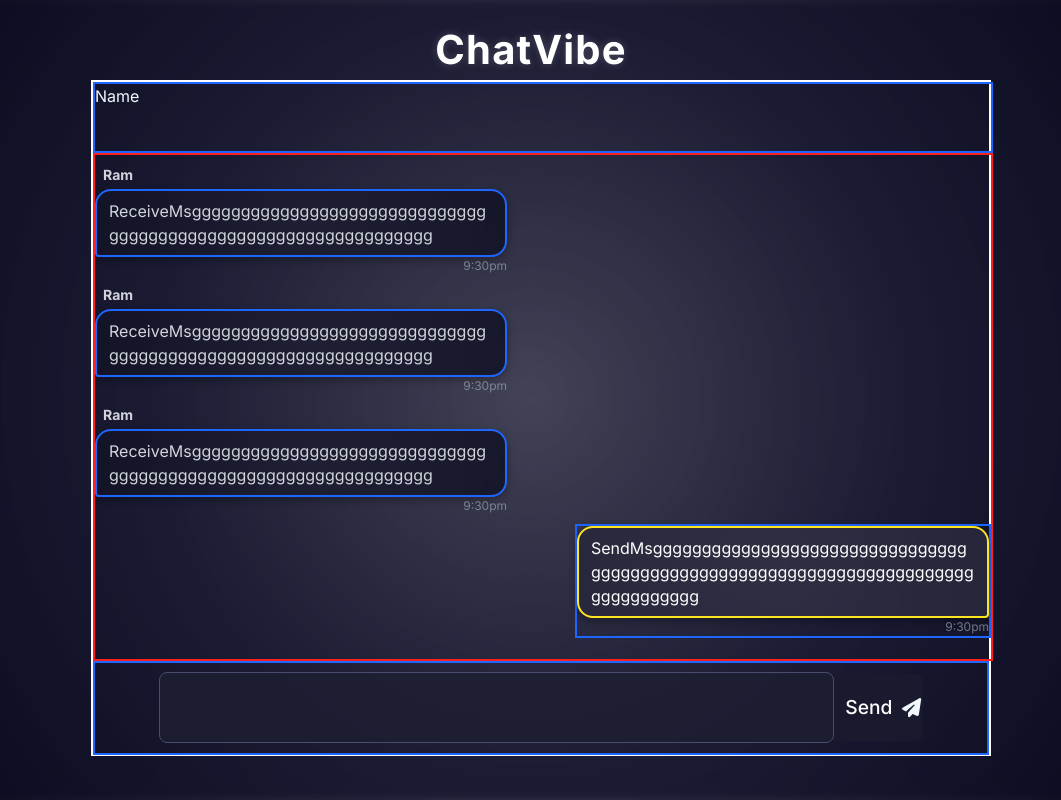
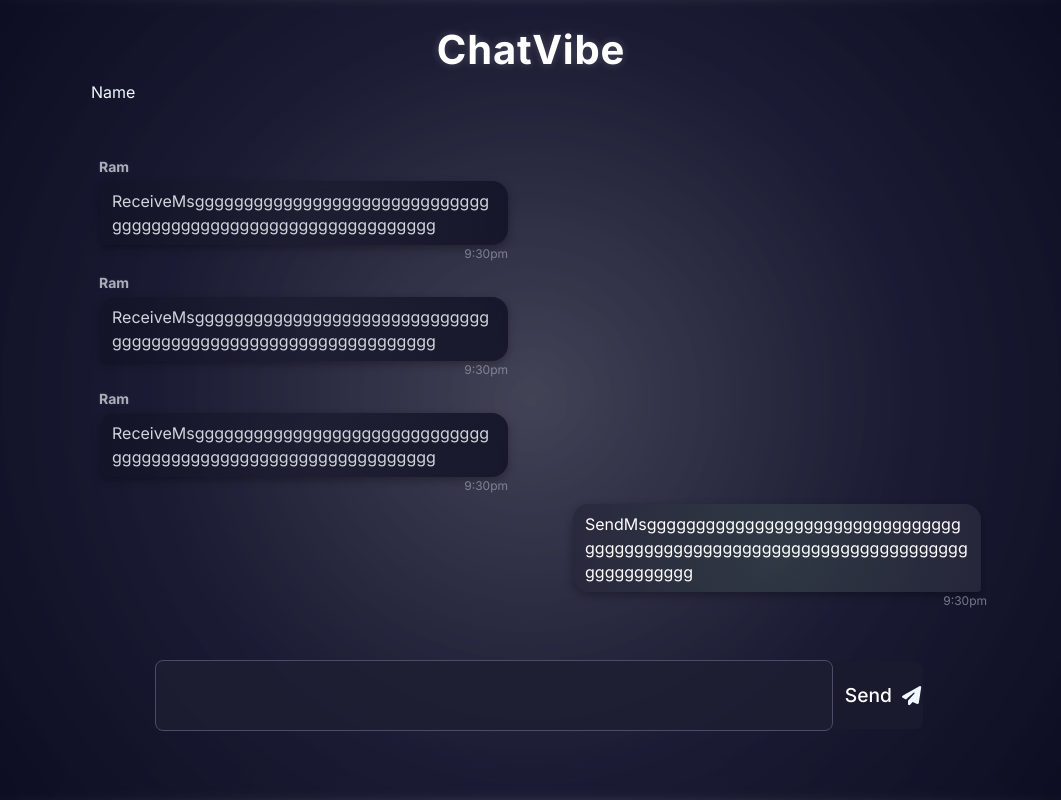
Before and after one commit to NabinCenth/ChatVibe-Client, a React (Vite) app: page / in a window 1280 px wide. Shown: the whole page, without its empty margins (109-1170 px from the left). Built offline with nearby package versions, Linux system fonts and the light colour scheme.

Commit message:
client side final ui commit

```diff
--- a/src/App.css
+++ b/src/App.css
@@ -1,6 +1,11 @@
 @import url('https://fonts.googleapis.com/css2?family=Inter:wght@400;500;700&display=swap');
+@import url('https://fonts.googleapis.com/css2?family=Amatic+SC:wght@400;700&family=Audiowide&family=Bebas+Neue&family=Orbitron:wght@400..900&display=swap');
 #root{
   margin: 0;
 padding: 0;
 
 }
+.title{
+  font-family: 'Orbitron', sans-serif;
+
+}
--- a/src/Component/Board/Container.css
+++ b/src/Component/Board/Container.css
@@ -2,20 +2,21 @@
 .Container-b{
     width: 70vw;
     height: 84vh;
-    border: 2px solid #ffffff;
+    /* border: 2px solid #ffffff; */
     margin-left:15vw;
     margin-right: 15vw;
+    overflow: visible;
 }
 
 .Name-1{
-    border: 2px solid #1f66ff;
+    /* border: 2px solid #1f66ff; */
     width: 70vw;
     height: 10%;
 }
 .footer{
     display: flex;
     height: 13.3%;
-    border: 2px solid #1f66ff;
+    /* border: 2px solid #1f66ff; */
 
     justify-content: center;
     align-items: center;
@@ -55,8 +56,9 @@ width: 75%;
     width: 70vw;
    flex-grow: auto;
   height:75% ;
-  border: 2px solid #ff1f1f;
-   overflow: scroll;
+  scroll-behavior: smooth;
+  /* border: 2px solid #ff1f1f; */
+   overflow-y: auto;
    overflow-x: hidden;
 }
 .containerR{
@@ -76,7 +78,7 @@ width: 75%;
 .containerS{
     display: flex;
     flex-direction: column;
-    border: 2px solid #1f66ff;
+    /* border: 2px solid #1f66ff; */
     height: fit-content;
     width: fit-content;
     min-width: 10%;
@@ -91,11 +93,11 @@ width: 75%;
 
 .ReceiveMsg{
     display: flex;
-    border: 2px solid #1f66ff;
+    /* border: 2px solid #1f66ff; */
     max-width:30vw ;
     min-height: 30%;
     height: fit-content;
-
+  margin-left: 9px;
     font-family: 'Inter', Arial, sans-serif;
     font-weight: 400;
     font-size: 16px;
@@ -126,6 +128,15 @@ width: 75%;
      color: #d1d5db;
       margin-bottom: 4px;
       margin-left: 8px;
+      text-shadow: 0 0 4px rgba(100, 100, 120, 0.3);
+      cursor: context-menu;
+      opacity: 0.8; /* Slightly transparent by default */
+}
+.Namer:hover {
+  opacity: 1; /* Full opacity on hover */
+  text-shadow: 0 0 6px rgba(120, 120, 140, 0.4); /* Enhanced glow on hover */
+  transition: opacity 0.2s ease, text-shadow 0.2s ease; /* Smooth transition */
+
 }
 .Timestampr{
     display: flex;
@@ -140,6 +151,7 @@ width: 75%;
   align-items: center; /* Vertically centers the text */
   justify-content: flex-start; /* Aligns text to the left (adjust as needed) */
    max-width: 30vw;
+   margin-right: 6px;
   width: fit-content;
   height: fit-content;
   min-height: 30%; /* Adjusted for better control */
@@ -147,7 +159,7 @@ width: 75%;
   font-weight: 400;
   font-size: 16px;
   color: #ffffff;
-  background: radial-gradient(circle, rgba(50, 50, 70, 0.85) 0%, rgba(40, 40, 60, 0.9) 100%);
+  background: radial-gradient(circle, rgba(50, 61, 70, 0.85) 0%, rgba(40, 40, 60, 0.9) 100%);
   border-radius: 16px 16px 4px 16px;
   box-shadow: 0 3px 8px rgba(0, 0, 0, 0.3);
   backdrop-filter: blur(5px);
@@ -156,11 +168,12 @@ width: 75%;
   padding: 8px 12px; /* Consistent padding for better text spacing */
 
 
-  border: 2px solid #ffe51f;
+  /* border: 2px solid #ffe51f; */
   word-wrap: break-word;
   overflow-wrap: break-word; /* Ensures long text wraps properly */
 }
 .SendMsg:hover {
+  transform: translateY(-2px);
     transform: scale(1.02);
     box-shadow: 0 0 10px rgba(96, 165, 250, 0.5);
   }
@@ -176,3 +189,46 @@ width: 75%;
        align-self: flex-end;
 }
 /* For the scrollbar style */
+/* Webkit-based browsers (Chrome, Safari, Edge) */
+.MsgWindow-b::-webkit-scrollbar {
+  width: 7px; /* Thin scrollbar */
+}
+
+/* Scrollbar Track */
+.MsgWindow-b::-webkit-scrollbar-track {
+  background: linear-gradient(
+    to bottom,
+    rgba(25, 25, 50, 0.4),
+    rgba(10, 10, 30, 0.6)
+  ); /* Subtle gradient matching background */
+  border-radius: 4px; /* Rounded track */
+  box-shadow: inset 0 0 4px rgba(0, 0, 0, 0.3); /* Soft glassy inset shadow */
+}
+
+/* Scrollbar Thumb */
+.MsgWindow-b::-webkit-scrollbar-thumb {
+  background: radial-gradient(
+    circle at center,
+    rgba(100, 100, 120, 0.7) 0%,
+    rgba(60, 60, 80, 0.5) 100%
+  ); /* Elegant gradient for premium feel */
+  border-radius: 4px; /* Rounded thumb */
+  border: 1px solid rgba(40, 40, 60, 0.3); /* Subtle border for depth */
+  box-shadow: 0 0 6px rgba(0, 0, 0, 0.2); /* Soft glow for glassy effect */
+}
+
+/* Hover Effect */
+.MsgWindow-b::-webkit-scrollbar-thumb:hover {
+  background: radial-gradient(
+    circle at center,
+    rgba(120, 120, 140, 0.9) 0%,
+    rgba(80, 80, 100, 0.7) 100%
+  ); /* Slightly brighter on hover */
+  box-shadow: 0 0 8px rgba(0, 0, 0, 0.3); /* Enhanced glow */
+  cursor: pointer;
+}
+
+/* Smooth scrolling behavior */
+.MsgWindow-b {
+  scroll-behavior: smooth;
+}
--- a/src/Component/Head/Title.css
+++ b/src/Component/Head/Title.css
@@ -6,5 +6,5 @@
     color: #ffffff;
     text-shadow: 0 0 8px rgba(255, 255, 255, 0.2);
     font-weight:700;
-    letter-spacing: 0.03em;
+    letter-spacing: 0.02em;
   }
```
